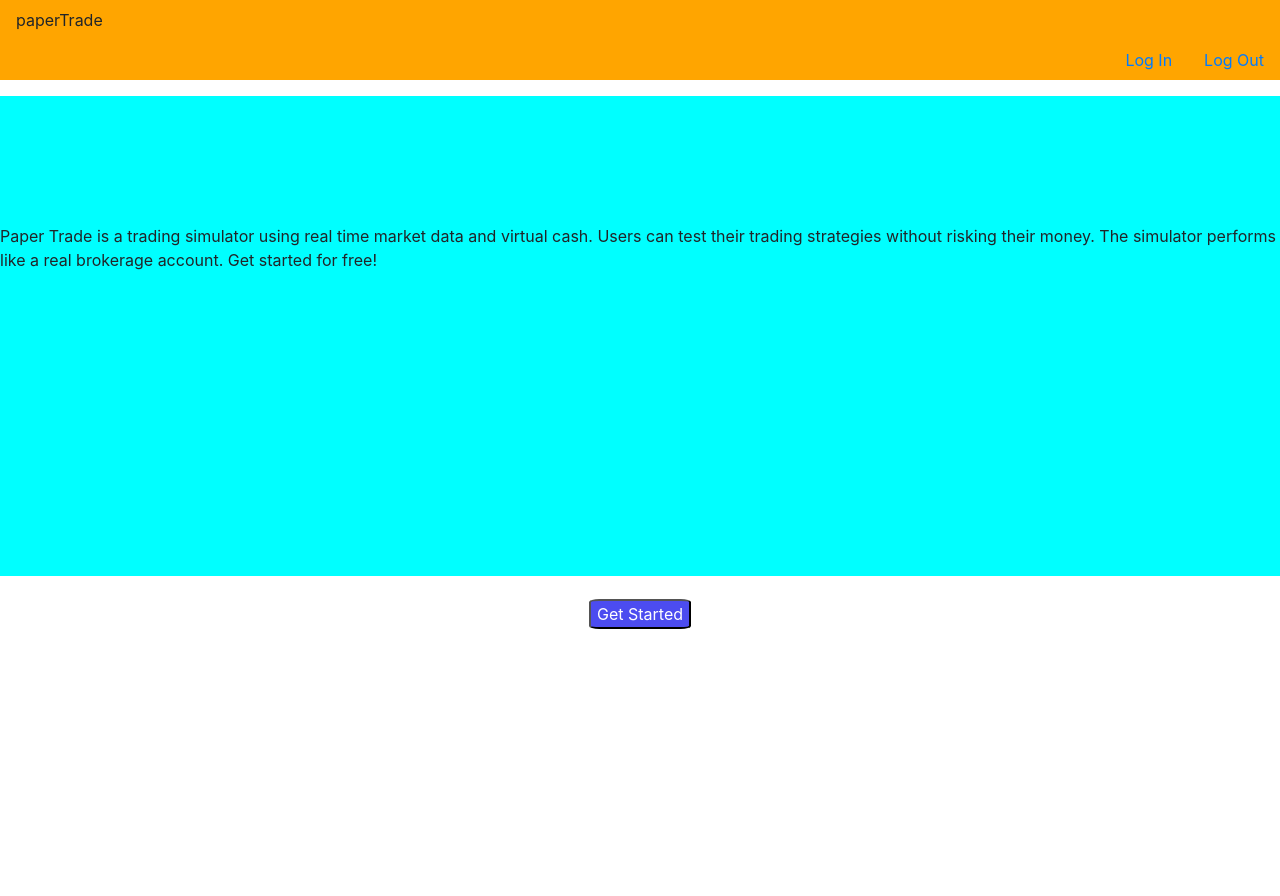
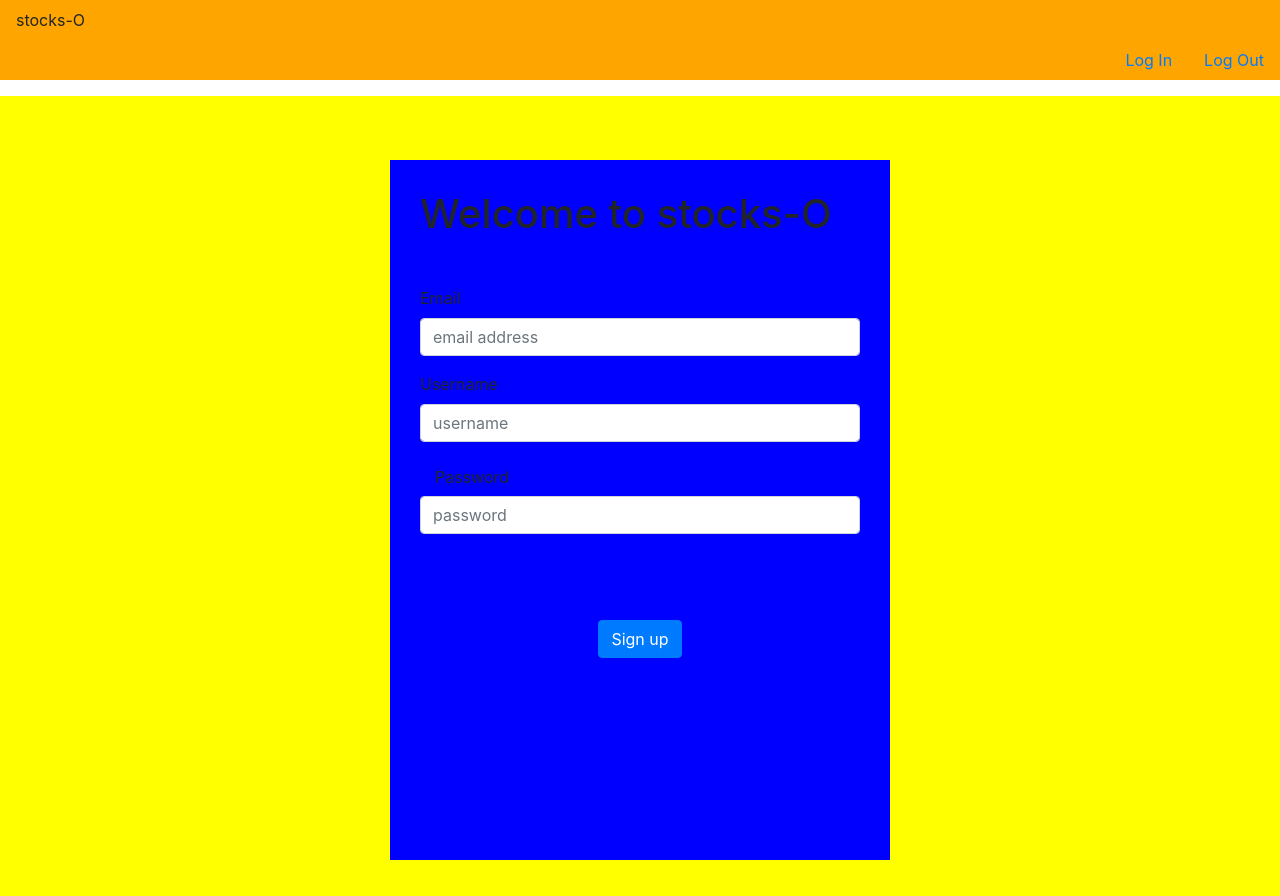
Before and after one commit to Nerajno/stocks-O-frontend, a React (Create React App) app: page / in a window 1280 px wide. Built offline with nearby package versions, Linux system fonts and the light colour scheme.

Commit message:
add styles

```diff
--- a/public/index.html
+++ b/public/index.html
@@ -3,7 +3,7 @@
   <head>
     <meta charset="utf-8" />
     <link rel="stylesheet" href="https://stackpath.bootstrapcdn.com/bootstrap/4.3.1/css/bootstrap.min.css"/>
-    <link rel="icon" href="%PUBLIC_URL%/favicon.ico" />
+    <!-- <link rel="icon" href="%PUBLIC_URL%/favicon.ico" /> -->
     <meta name="viewport" content="width=device-width, initial-scale=1" />
     <meta name="theme-color" content="#000000" />
     <meta
@@ -25,7 +25,7 @@
       work correctly both with client-side routing and a non-root public URL.
       Learn how to configure a non-root public URL by running `npm run build`.
     -->
-    <title>paper-trade</title>
+    <title>stocks-O</title>
   </head>
   <body>
     <noscript>You need to enable JavaScript to run this app.</noscript>
--- a/src/App.js
+++ b/src/App.js
@@ -4,13 +4,15 @@ import React from "react";
 // import{ Navigation, Home }from "./components";
 import Navigation from "./components/Navigation";
 import Home from "./components/Home";
+import SignUp from "./components/SignUp"
 //create your first component
 function App () {
 
 	return (
 		<div className="App">
 			<Navigation/>
-			<Home/>
+			{/* <Home/> */}
+			<SignUp/>
 
     </div>
 	);
--- a/src/components/Home.js
+++ b/src/components/Home.js
@@ -6,7 +6,7 @@ function Home(){
 
         <div className="about">
             <p className="aboutText">
-                Paper Trade is a trading simulator using real time market data and virtual cash. Users
+                stocks-O is a trading simulator using real time market data and virtual cash. Users
                 can test their trading strategies without risking their money. The simulator performs
                 like a real brokerage account. Get started for free!
             </p>
--- a/src/components/Navigation.js
+++ b/src/components/Navigation.js
@@ -6,7 +6,7 @@ function Navigation() {
         <div className="navigation">
             <div class="container-flex">
 
-              <span class="nav-link active" aria-current="page" >paperTrade</span>
+              <span class="nav-link active" aria-current="page" >stocks-O</span>
 
               <ul class="justify-content-end">
                 <li class="nav-item">
--- /dev/null
+++ b/src/components/SignUp.js
@@ -0,0 +1,32 @@
+import React from "react";
+
+
+function SignUp() {
+    return(
+    <div className="sign-up-page">
+
+        <form className="sign-up-form">
+            <h1 className="welcome">Welcome to stocks-O</h1>
+            <div className="mb-3">
+                <label for="formGroupExampleInput" className="form-label">Email</label>
+                <input type="email" className="form-control" id="formGroupExampleInput" placeholder="email address"/>
+            </div>
+
+            <div className="mb-3">
+                <label for="formGroupExampleInput2" className="form-label">Username</label>
+                <input type="text" className="form-control" id="formGroupExampleInput2" placeholder="username"/>
+            </div>
+            <div className="mb-3">
+                <label for="inputPassword3" class="col-sm-2 col-form-label">Password</label>
+                <input type="password" className="form-control" id="formGroupExampleInput2" placeholder="password"/>
+            </div>
+            <div  className= "sign-up-button">
+                <button type="submit" class="btn btn-primary">Sign up</button>
+            </div>
+
+        </form>
+    </div>
+
+);
+}
+export default SignUp;
--- a/src/index.css
+++ b/src/index.css
@@ -26,11 +26,29 @@ body {
   padding-top: 10%;
 
 }
+.sign-up-page{
+  height:100vh;
+ padding-top: 5%;
+  display:flex;
+  justify-content: center;
+  background-color: yellow;
+}
+.sign-up-form{
+  background-color: blue;
+  width: 500px;
+  height:700px;
+  padding:  30px;
 
-.btn{
+}
+.welcome{
+  padding-bottom: 40px;
+}
+.sign-up-button{
   justify-content: center;
   display:flex;
+  padding-top: 70px;
 }
+
 .getStarted{
   background-color: rgb(76, 76, 240);
   color:white;
```
